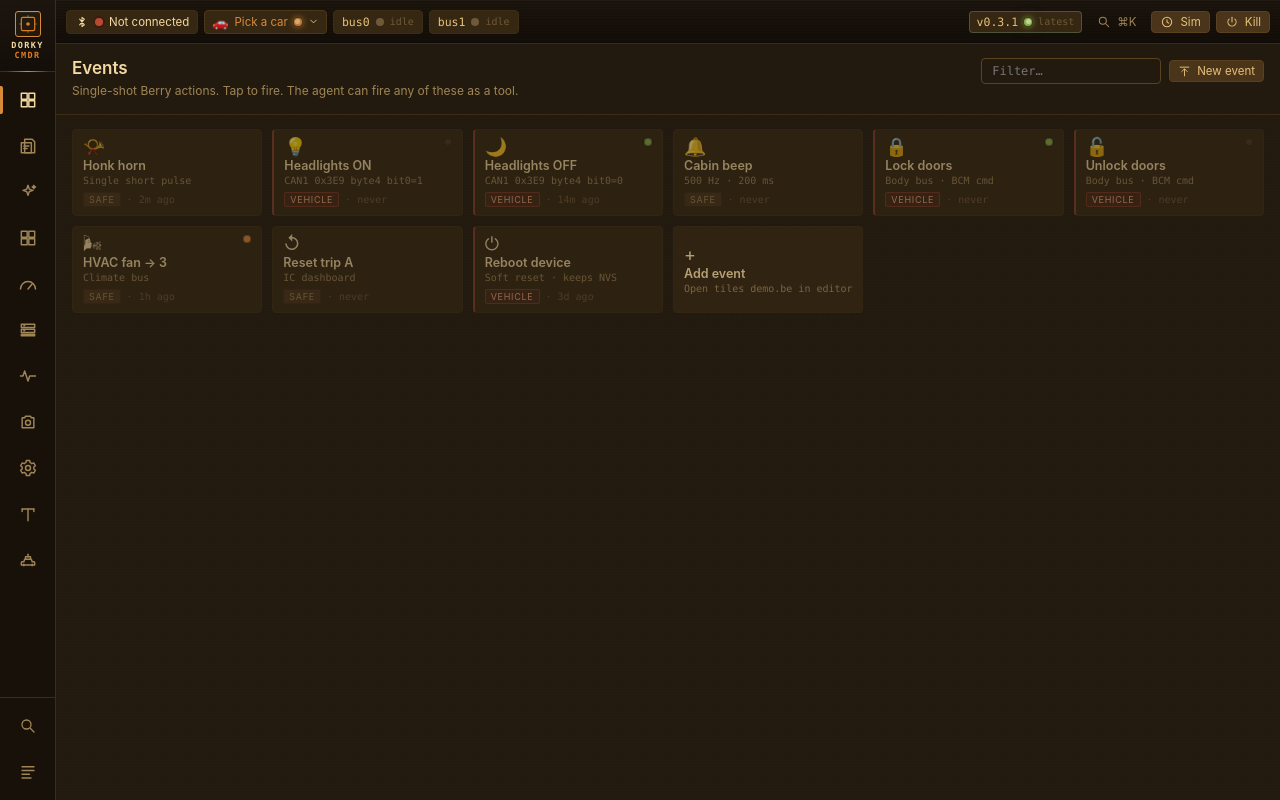
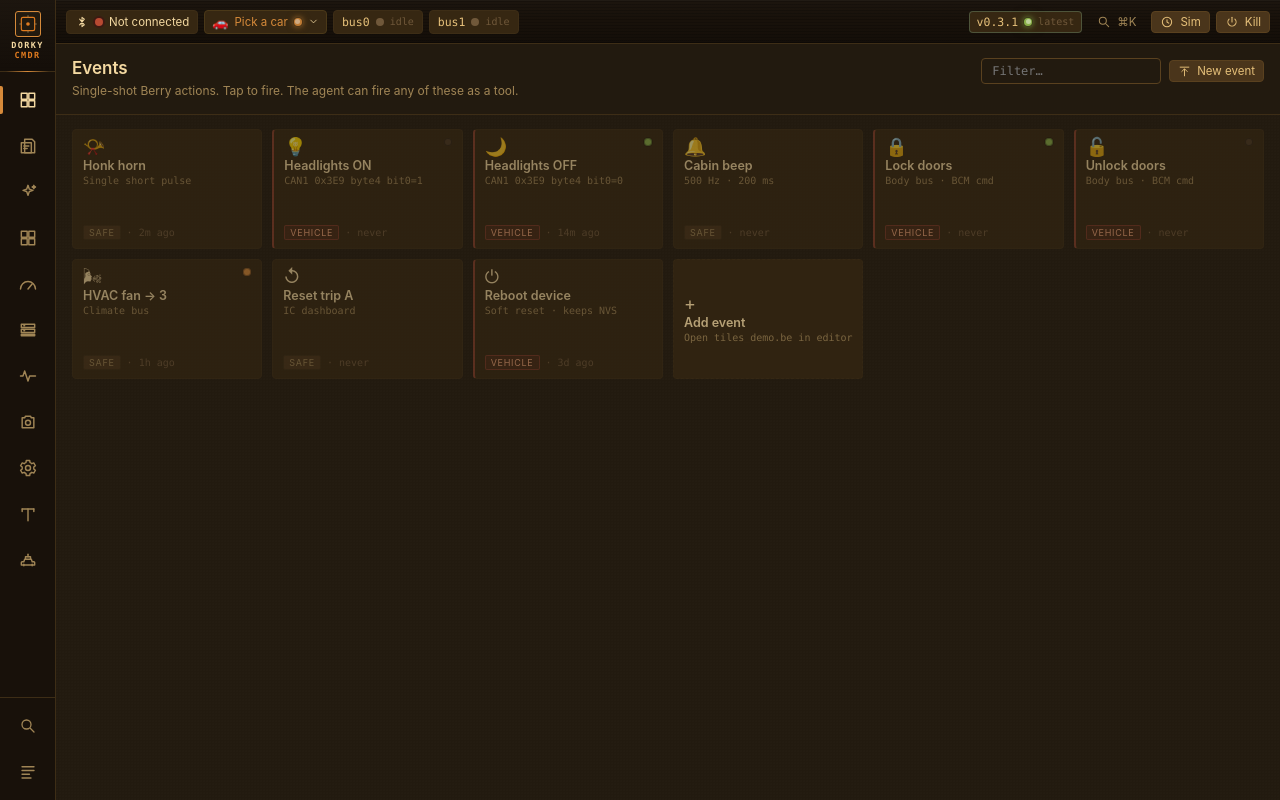
Before and after one commit to dzid26/ESP32-DualCAN, a Svelte app in the folder webui/: page / in a window 1280 px wide. Built offline with nearby package versions, Linux system fonts and the light colour scheme.

Commit message:
webui: support 2x-tall event tiles (.evtile--tall)

```diff
--- a/webui/src/app.css
+++ b/webui/src/app.css
@@ -367,6 +367,8 @@ button { font: inherit; color: inherit; }
 .evgrid {
   flex: 1; overflow-y: auto;
   display: grid; grid-template-columns: repeat(auto-fill, minmax(180px, 1fr));
+  /* baseline row height for tiles; allows spanning rows uniformly */
+  grid-auto-rows: var(--evtile-row-h, 120px);
   gap: 10px; padding: 14px 16px; align-content: start;
 }
 .evtile {
@@ -416,6 +418,11 @@ button { font: inherit; color: inherit; }
   animation: ev-spin .7s linear infinite;
 }
 @keyframes ev-spin { to { transform: rotate(360deg); } }
+
+/* Modifier to make a tile span two grid rows (taller tile) */
+.evtile--tall {
+  grid-row: span 2;
+}
 
 /* ===== AI Assistant ===== */
 .view--ai { padding: 0; }
```
